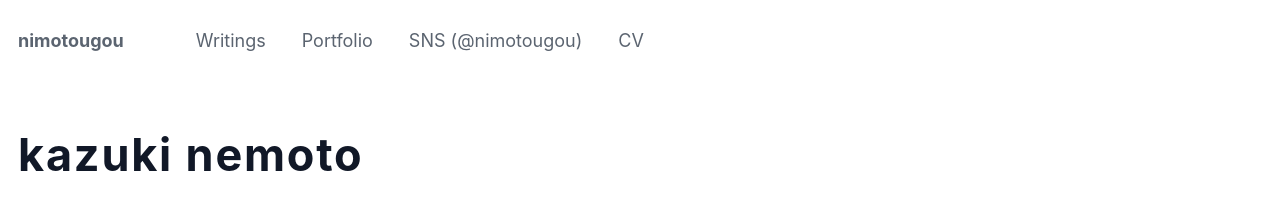
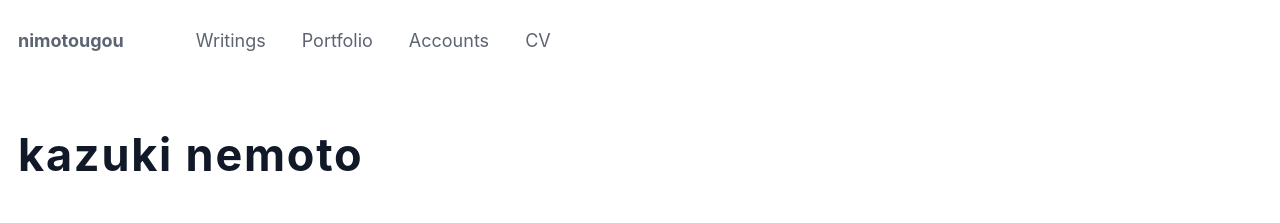
Before and after one commit to kazu-nemoto/kazu-nemoto.github.io, a Jekyll site: the page built from index.md, in a window 1280 px wide. Shown: the top 223 px of the page. Built offline with Jekyll 4.4.1, drawn with Linux system fonts in a browser that asks for light colours.

Commit message:
Rename SNS nav label to Accounts

```diff
--- a/_data/navigation.yml
+++ b/_data/navigation.yml
@@ -9,7 +9,7 @@ main:
   - title: "Portfolio"
     url: /portfolio/
 
-  - title: "SNS (@nimotougou)"
+  - title: "Accounts"
     url: /sns/
 
   - title: "CV"
```
